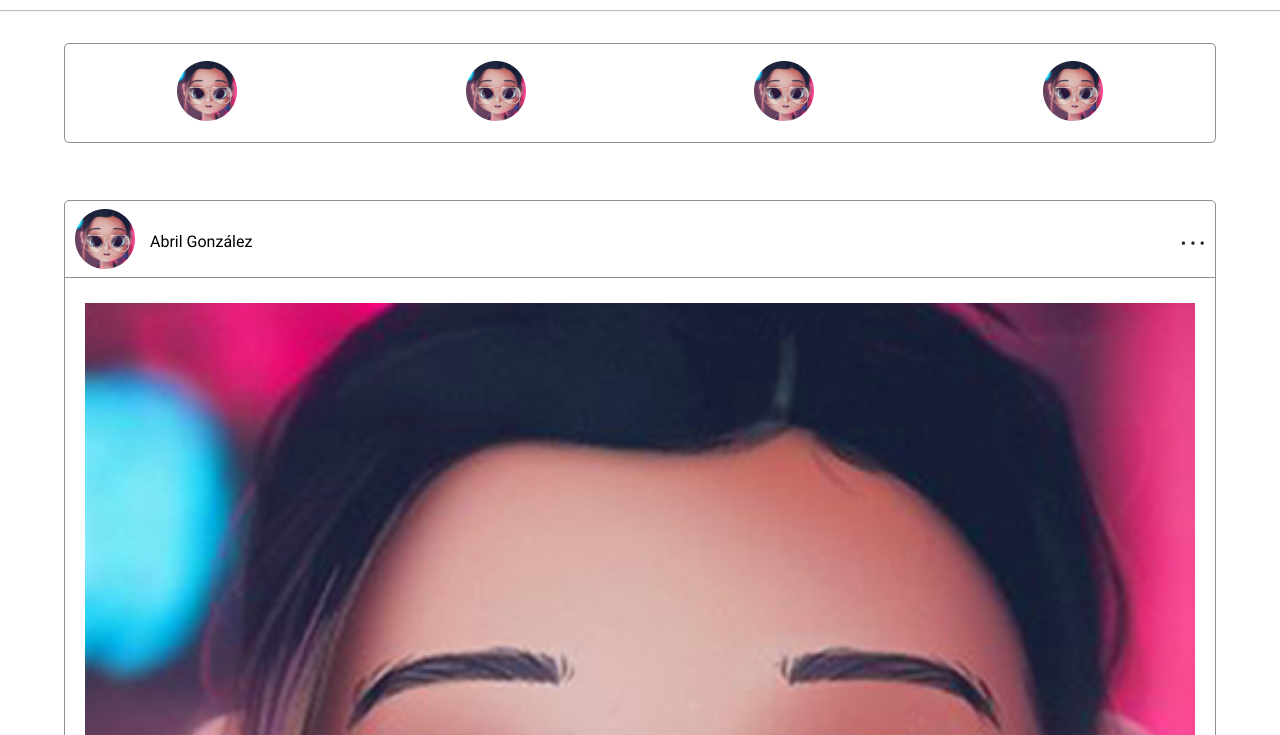
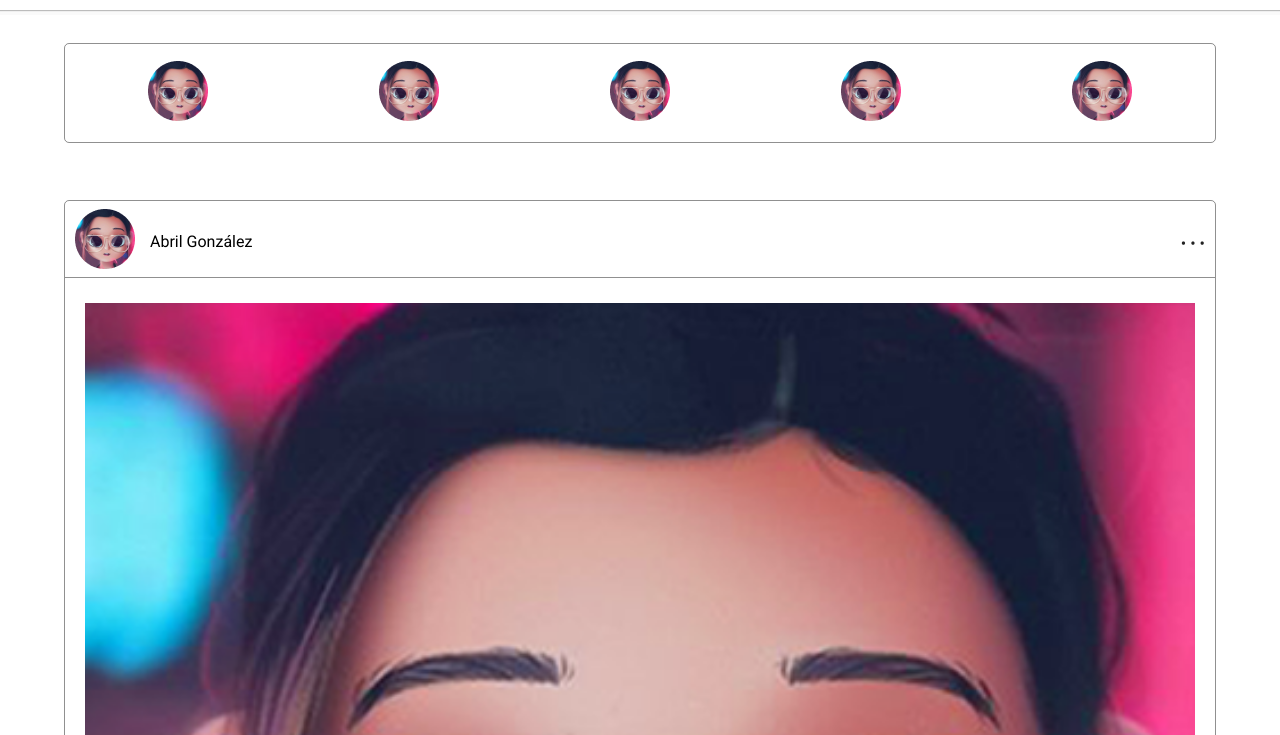
Before and after one commit to MauriRodiez/PracticaInstafoto, a plain HTML site: page index.html in a window 1280 px wide. Shown: the part 65-800 px from the top of the page. Drawn offline with Linux system fonts and the light colour scheme.

Commit message:
Actualizando estilos

```diff
--- a/css/styles.css
+++ b/css/styles.css
@@ -8,6 +8,10 @@
     margin: 0;
     padding: 0;
     font-family: 'Roboto', sans-serif;
+}
+
+body{
+    background-color: #fafafa;
 }
 
 /* Mobile First */
@@ -188,3 +192,20 @@
     }
 
 }
+
+@media screen and (min-width: 600px) {
+
+    .insta-pic{
+        grid-template-columns: 1fr 1fr 1fr 1fr 1fr;
+    }
+
+    .column-pic:nth-child(-n+3){
+        display: block;
+    }
+
+    .txt-container{
+        margin: 15px 20px 25px;
+    }
+
+
+}
```
